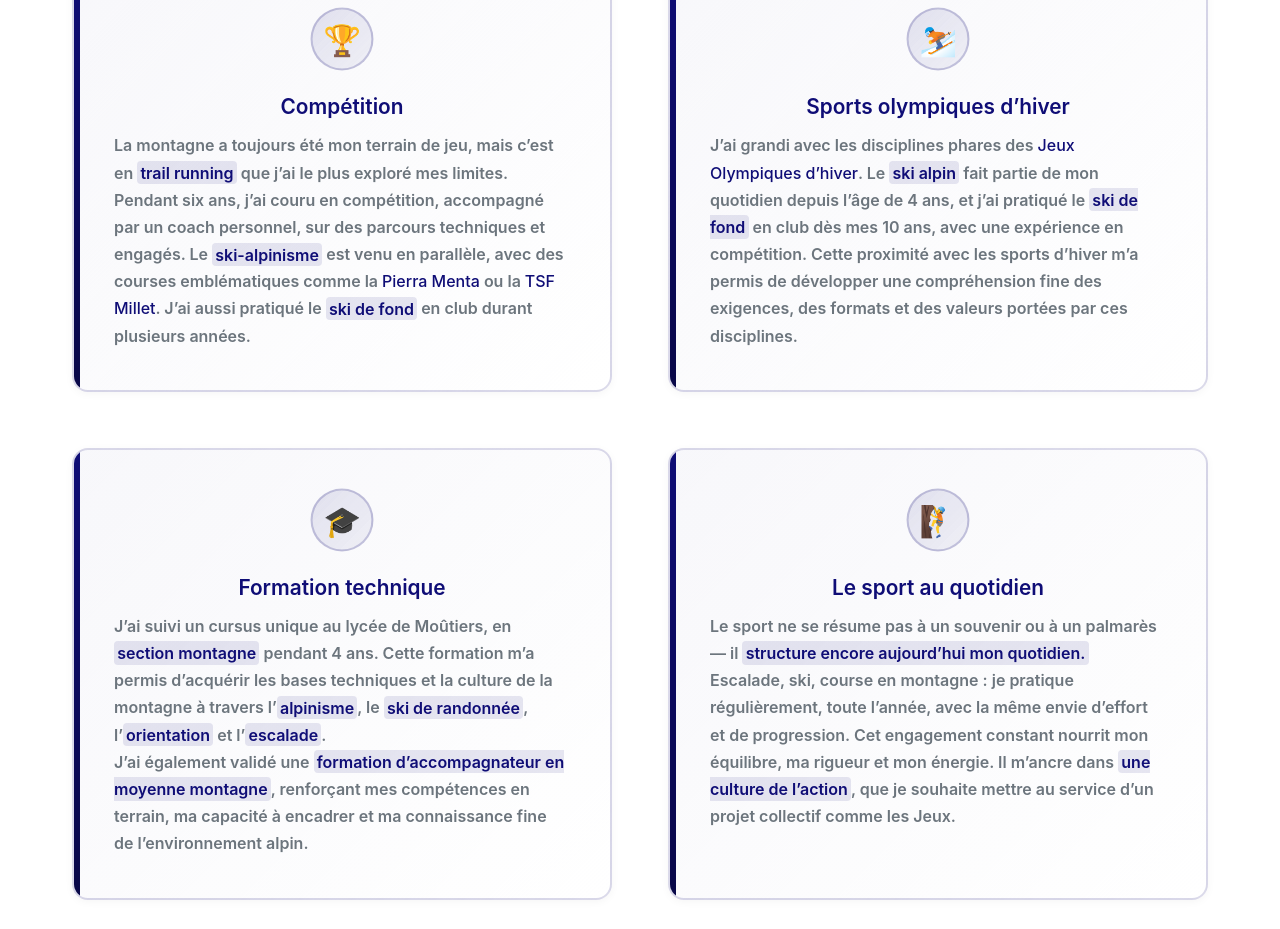
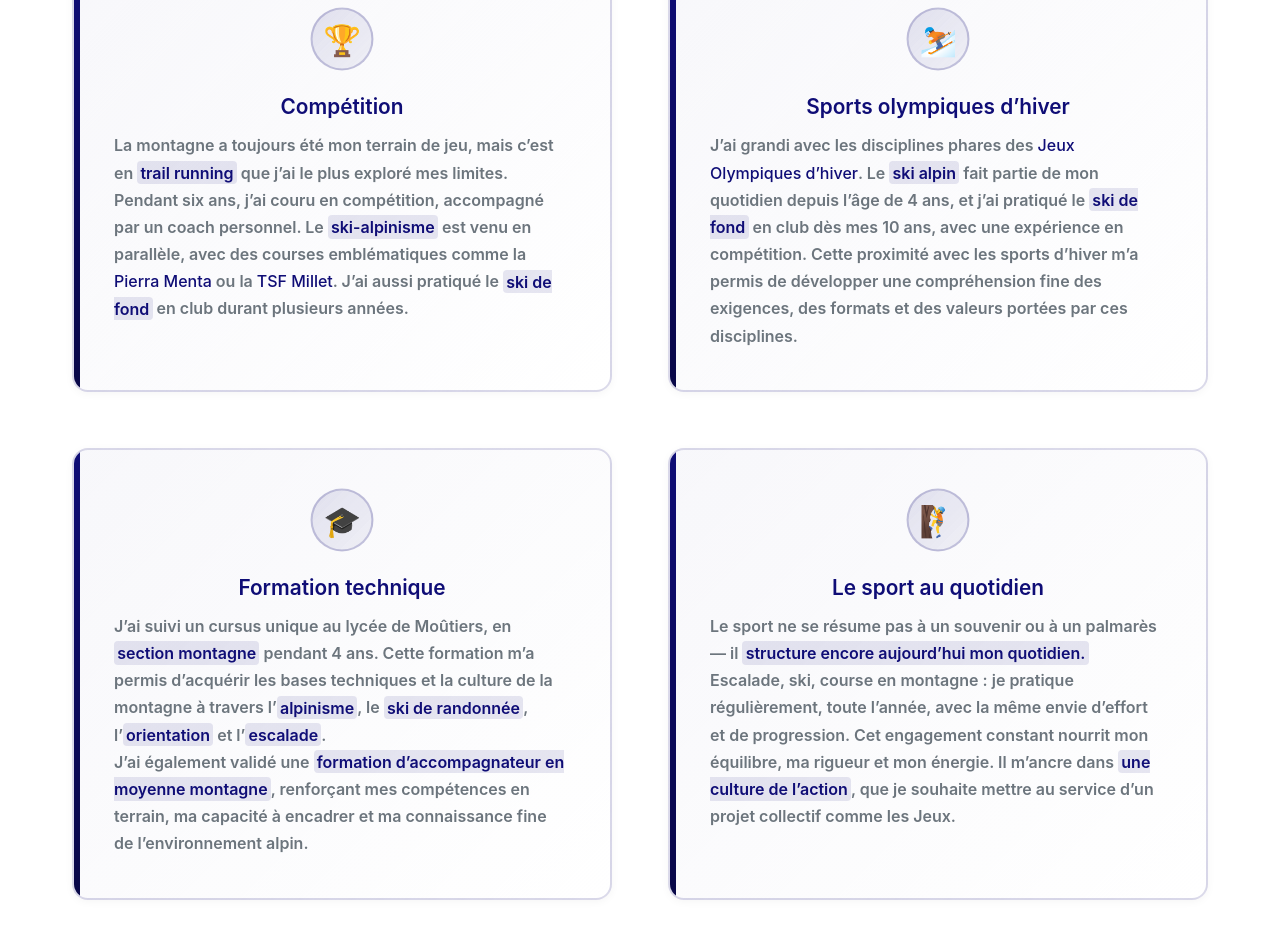
Before and after one commit to PierreGAMEN/candidature_JO, a Vue app: page / in a window 1280 px wide. Shown: the part 3260-4189 px from the top of the page. Built offline with nearby package versions, Linux system fonts and the light colour scheme.

Commit message:
refactor: suppression d'une phrase redondante dans la présentation du sportif pour plus de clarté

```diff
--- a/src/components/specific/Sportif.vue
+++ b/src/components/specific/Sportif.vue
@@ -22,8 +22,7 @@ import SectionPart from '../sectionPart.vue';
                             <p>
                                 La montagne a toujours été mon terrain de jeu, mais c’est en <strong>trail
                                     running</strong> que j’ai le plus exploré mes limites.
-                                Pendant six ans, j’ai couru en compétition, accompagné par un coach personnel, sur des
-                                parcours techniques et engagés.
+                                Pendant six ans, j’ai couru en compétition, accompagné par un coach personnel.
                                 Le <strong>ski-alpinisme</strong> est venu en parallèle, avec des courses emblématiques
                                 comme la <em>Pierra Menta</em> ou la <em>TSF Millet</em>.
                                 J’ai aussi pratiqué le <strong>ski de fond</strong> en club durant plusieurs années.
```
